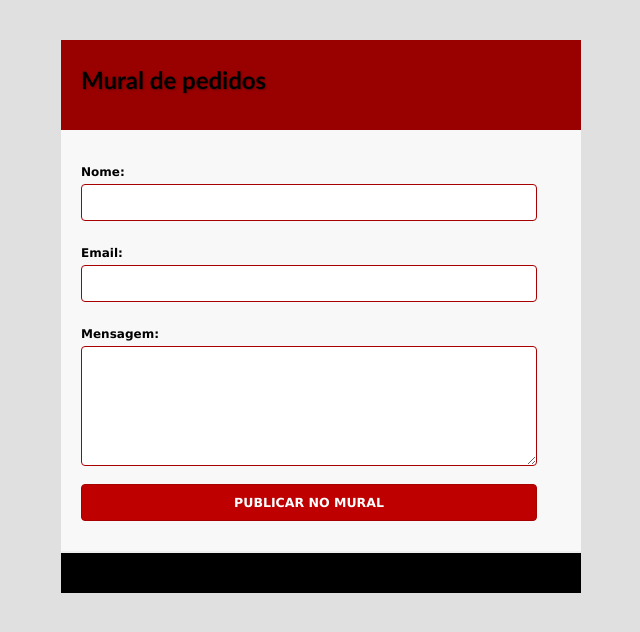
After one commit to Dreizinnx7/Banco-de-Dados, a PHP site: page /mural.php in a window 1280 px wide. The commit adds this page. Shown: the top 632 px of the page, without its empty margins (319-959 px from the left). Run offline with PHP 8.4, Linux system fonts and the light colour scheme; data that the repository does not hold is empty; some libraries are stand-ins or nearby versions.

Commit message:
Add files via upload

```diff
--- a/conexao.php
+++ b/conexao.php
@@ -4,7 +4,7 @@
 $host    = "localhost";   // normalmente não precisa alterar
 $usuario = "root";        // substituir se seu usuário não for root
 $senha   = "";            // substituir se você tiver senha no MySQL
-$banco   = "andrei";       // substituir pelo nome do seu banco criado no phpMyAdmin
+$banco   = "mural";       // substituir pelo nome do seu banco criado no phpMyAdmin
 
 // Conexão MySQLi
 $conexao = mysqli_connect($host, $usuario, $senha, $banco);
@@ -23,7 +23,7 @@ if(isset($_POST['cadastra'])){
 
     $sql = "INSERT INTO recados (nome, email, mensagem) VALUES ('$nome', '$email', '$msg')";
     mysqli_query($conexao, $sql) or die("Erro ao inserir dados: " . mysqli_error($conexao));
-    header("Location: andrei.php");
+    header("Location: mural.php");
     exit;
 }
 ?>
--- a/moderar.php
+++ b/moderar.php
@@ -1,3 +1,4 @@
+
 <?php
 include "conexao.php";
 
--- /dev/null
+++ b/mural.php
@@ -0,0 +1,78 @@
+<?php
+include "conexao.php";
+
+// Inserir novo pedido/recado
+if(isset($_POST['cadastra'])){
+    $nome  = mysqli_real_escape_string($conexao, $_POST['nome']);
+    $email = mysqli_real_escape_string($conexao, $_POST['email']);
+    $msg   = mysqli_real_escape_string($conexao, $_POST['msg']);
+
+    $sql = "INSERT INTO recados (nome, email, mensagem) VALUES ('$nome', '$email', '$msg')";
+    mysqli_query($conexao, $sql) or die("Erro ao inserir dados: " . mysqli_error($conexao));
+    header("Location: mural.php");
+    exit;
+}
+?>
+<!DOCTYPE html>
+<html lang="pt-br">
+<head>
+<meta charset="utf-8"/>
+<title>Mural de pedidos</title>
+<link rel="stylesheet" href="style.css"/>
+<script src="scripts/jquery.js"></script>
+<script src="scripts/jquery.validate.js"></script>
+<script>
+$(document).ready(function() {
+    $("#mural").validate({
+        rules: {
+            nome: { required: true, minlength: 4 },
+            email: { required: true, email: true },
+            msg: { required: true, minlength: 10 }
+        },
+        messages: {
+            nome: { required: "Digite o seu nome", minlength: "O nome deve ter no mínimo 4 caracteres" },
+            email: { required: "Digite o seu e-mail", email: "Digite um e-mail válido" },
+            msg: { required: "Digite sua mensagem", minlength: "A mensagem deve ter no mínimo 10 caracteres" }
+        }
+    });
+});
+</script>
+</head>
+<body>
+<div id="main">
+<div id="geral">
+<div id="header">
+    <h1>Mural de pedidos</h1>
+</div>
+
+<div id="formulario_mural">
+<form id="mural" method="post">
+    <label>Nome:</label>
+    <input type="text" name="nome"/><br/>
+    <label>Email:</label>
+    <input type="text" name="email"/><br/>
+    <label>Mensagem:</label>
+    <textarea name="msg"></textarea><br/>
+    <input type="submit" value="Publicar no Mural" name="cadastra" class="btn"/>
+</form>
+</div>
+
+<?php
+$seleciona = mysqli_query($conexao, "SELECT * FROM recados ORDER BY id DESC");
+while($res = mysqli_fetch_assoc($seleciona)){
+    echo '<ul class="recados">';
+    echo '<li><strong>ID:</strong> ' . $res['id'] . '</li>';
+    echo '<li><strong>Nome:</strong> ' . htmlspecialchars($res['nome']) . '</li>';
+    echo '<li><strong>Email:</strong> ' . htmlspecialchars($res['email']) . '</li>';
+    echo '<li><strong>Mensagem:</strong> ' . nl2br(htmlspecialchars($res['mensagem'])) . '</li>';
+    echo '</ul>';
+}
+?>
+
+<div id="footer">
+
+</div>
+</div>
+</div>
+</body>
+</html>
--- /dev/null
+++ b/style.css
@@ -0,0 +1,182 @@
+* {
+    font-family: Verdana, sans-serif;
+    font-size: 96%;
+    margin: 0;
+    padding: 0;
+    box-sizing: border-box;
+}
+
+label {
+    display: block;
+    margin-top: 15px;
+    font-weight: bold;
+    color: #000000;
+}
+
+label.error {
+    float: none;
+    color: #CC0000;
+    margin: 0 .5em 0 0;
+    vertical-align: top;
+    font-size: 11px;
+    font-style: italic;
+    font-weight: normal;
+}
+
+p {
+    clear: both;
+}
+
+.submit {
+    margin-top: 1.5em;
+    text-align: right;
+}
+
+em {
+    font-weight: bold;
+    padding-right: 1em;
+    vertical-align: top;
+}
+
+body {
+    background: #E0E0E0;
+}
+
+#main {
+    width: 520px;
+    margin: 40px auto;
+    box-shadow: 0 4px 10px rgba(0, 0, 0, 0.1);
+}
+
+#geral {
+    width: 100%;
+    background: #FFFFFF;
+    float: left;
+    overflow: hidden;
+}
+
+#header {
+    width: 100%;
+    height: 90px;
+    background-color: #990000;
+    float: left;
+    padding: 10px 0;
+}
+
+#header h1 {
+    font-family: "Trebuchet MS", Tahoma, Verdana, Arial, sans-serif;
+    font-size: 24px;
+    font-weight: 800;
+    color: #000000;
+    margin-top: 15px;
+    margin-left: 20px;
+    text-shadow: 1px 1px 2px rgba(0, 0, 0, 0.3);
+}
+
+#header p {
+    font-size: 14px;
+    font-style: normal;
+    color: #AACCFF;
+    margin-left: 20px;
+}
+
+#header a {
+    font-weight: bold;
+    color: #FFFFFF;
+    text-decoration: none;
+    transition: color 0.3s;
+}
+
+#header a:hover {
+    color: #000000;
+}
+
+#formulario_mural {
+    float: left;
+    width: 100%;
+    padding: 20px;
+    background: #F8F8F8;
+    border-bottom: 2px solid #EEE;
+}
+
+#mural input,
+#mural textarea {
+    width: 95%;
+    padding: 10px;
+    margin: 5px 0 10px 0;
+    border: 1px solid #a80000;
+    border-radius: 4px;
+    font-size: 100%;
+    transition: border-color 0.3s;
+}
+
+#mural input:focus,
+#mural textarea:focus {
+    border-color: #0066FF;
+    outline: none;
+    box-shadow: 0 0 5px rgba(0, 102, 255, 0.5);
+}
+
+#mural textarea {
+    height: 120px;
+    width: 95%;
+}
+
+.btn {
+    padding: 10px 20px;
+    width: auto;
+    border: none;
+    background-color: #be0000;
+    color: #FFFFFF;
+    font-weight: bold;
+    text-transform: uppercase;
+    cursor: pointer;
+    border-radius: 5px;
+    transition: background-color 0.3s, color 0.3s;
+}
+
+.btn:hover {
+    background-color: #cc0000;
+    color: #FFFFFF;
+}
+
+.recados {
+    float: left;
+    width: 100%;
+    margin-bottom: 0;
+    border-bottom: 1px solid #DDDDDD;
+    background-color: #FFFFFF;
+    padding: 15px 20px;
+    list-style-type: none;
+    clear: both;
+}
+
+.recados:nth-child(even) {
+    background-color: #F9F9F9;
+}
+
+#footer {
+    width: 100%;
+    height: 40px;
+    float: left;
+    display: block;
+    background: #000000;
+    line-height: 40px;
+    clear: both;
+}
+
+#footer p {
+    color: #ad0000;
+    padding-left: 20px;
+    font-size: 12px;
+}
+
+#footer a {
+    color: #EEEEEE;
+    text-decoration: underline;
+    transition: color 0.3s;
+}
+
+#footer a:hover {
+    color: #FFFFFF;
+}
```
